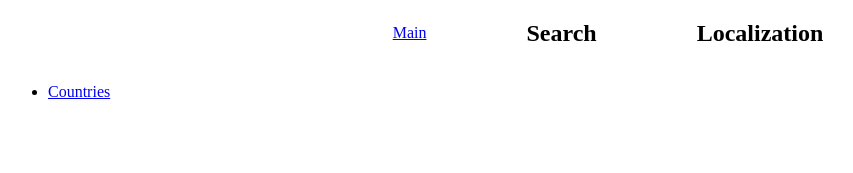
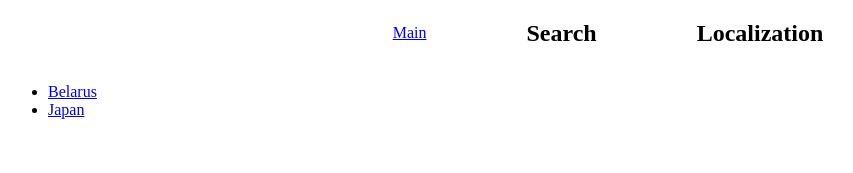
Before and after one commit to Ventskute/travel-app, a React app: page / in a window 1280 px wide. Shown: the top 173 px of the page, without its empty margins (32-885 px from the left). Built offline with nearby package versions, Linux system fonts and the light colour scheme.

Commit message:
feat: adjusted the structure

```diff
--- a/src/index.jsx
+++ b/src/index.jsx
@@ -1,7 +1,6 @@
 import React from "react";
 import ReactDOM from "react-dom";
 import { BrowserRouter as Router, Switch, Route, Link } from "react-router-dom";
-import Countries from "./views/Countries/Countries";
 import Main from "./views/Main/Main";
 
 export default function App() {
--- a/src/views/Countries/Countries.jsx
+++ /dev/null
@@ -1,29 +0,0 @@
-import React from "react";
-import {
-  BrowserRouter as Router,
-  Switch,
-  Route,
-  useRouteMatch,
-  Link,
-} from "react-router-dom";
-import Country from "../Country/Country";
-export default function Countries({ countryName }) {
-  let match = useRouteMatch();
-
-  return (
-    <>
-      <h2>Countries</h2>
-
-      <ul>
-        <li>
-          <Link to={`${match.url}/${countryName}`}>{countryName}</Link>
-        </li>
-      </ul>
-      <Switch>
-        <Route path={`${match.path}/:${countryName}`}>
-          <Country name={countryName} />
-        </Route>
-      </Switch>
-    </>
-  );
-}
--- a/src/views/Main/Main.jsx
+++ b/src/views/Main/Main.jsx
@@ -3,7 +3,7 @@ import { BrowserRouter as Router, Switch, Route, Link } from "react-router-dom";
 import Button from "../../components/Button/Button";
 import Localization from "../../components/Localization/Localization";
 import Search from "../../components/Search/Search";
-import Countries from "../Countries/Countries";
+import Country from "../Country/Country";
 
 import "./Main.scss";
 
@@ -19,14 +19,17 @@ export default function Main() {
       <div className="main">
         <ul>
           <li>
-            <Link to="/countries">Countries</Link>
+            <Link to="/Belarus">Belarus</Link>
+          </li>
+          <li>
+            <Link to="/Japan">Japan</Link>
           </li>
         </ul>
 
         <Switch>
-          <Route path="/countries">
-            <Countries countryName="Belarus" />
-          </Route>
+          <Switch>
+            <Route path="/:countryName" children={<Country />} />
+          </Switch>
         </Switch>
       </div>
       <footer> </footer>
```
